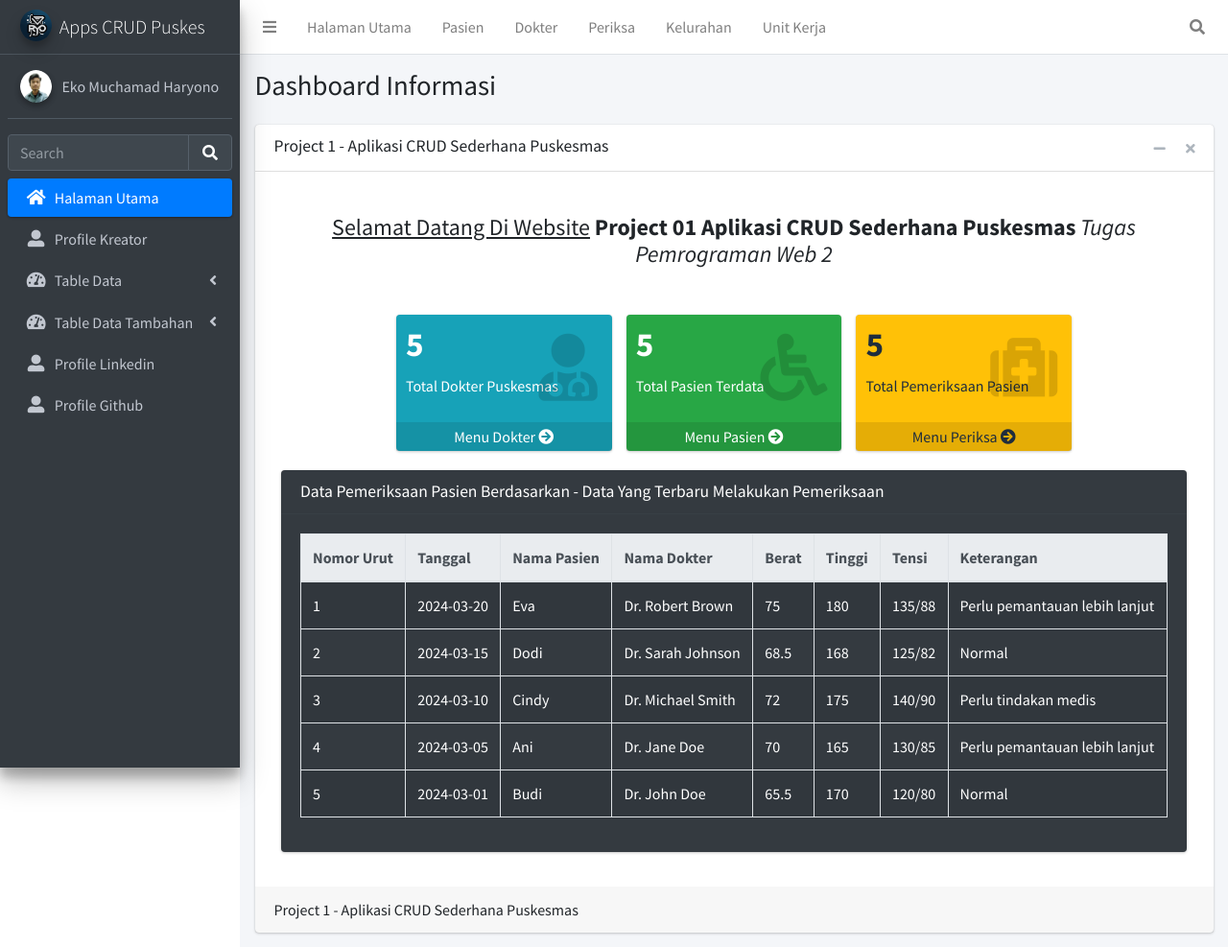
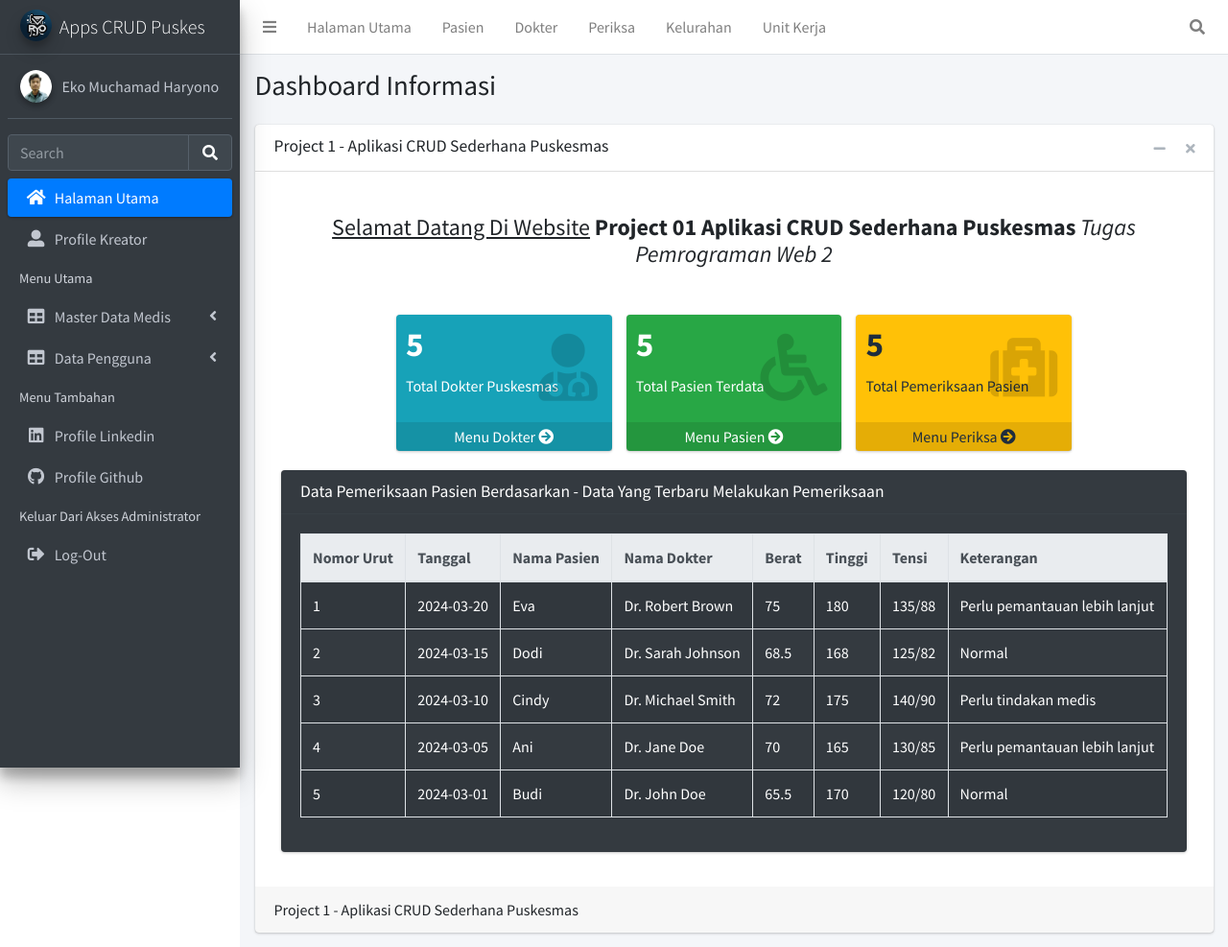
Before and after one commit to ekomh170/Project-1-PemWeb-2-10May, a PHP site: page /menu/index.php in a window 1280 px wide. Shown: the top 987 px of the page at 96% size. Run offline with PHP 8.4, Linux system fonts and the light colour scheme; data comes from the database, SQL or seed files in the repository; some libraries are stand-ins or nearby versions.

Commit message:
22. Melakukan Penambahan Fitur Logut Dan Menyesuaikan Pada Sidebar Halaman Utama Terlebih Dahulu

```diff
--- a/menu/sidebar.php
+++ b/menu/sidebar.php
@@ -50,7 +50,6 @@
                         </p>
                     </a>
                 </li>
-
                 <li class="nav-item">
                     <!-- Validasi IF Untuk Menu Profile jika url profile.php nav-link active jika tidak non aktif -->
                     <?php
@@ -68,11 +67,13 @@
                     </a>
                 </li>
 
+                <li class="nav-header">Menu Utama</li>
+
                 <li class="nav-item">
                     <a href="#" class="nav-link">
-                        <i class="nav-icon fas fa-tachometer-alt"></i>
+                        <i class="nav-icon fas fa-table"></i>
                         <p>
-                            Table Data
+                            Master Data Medis
                             <i class="right fas fa-angle-left"></i>
                         </p>
                     </a>
@@ -95,18 +96,6 @@
                                 <p>Table Periksa</p>
                             </a>
                         </li>
-                    </ul>
-                </li>
-
-                <li class="nav-item">
-                    <a href="#" class="nav-link">
-                        <i class="nav-icon fas fa-tachometer-alt"></i>
-                        <p>
-                            Table Data Tambahan
-                            <i class="right fas fa-angle-left"></i>
-                        </p>
-                    </a>
-                    <ul class="nav nav-treeview">
                         <li class="nav-item">
                             <a href="kelurahan/index.php" class="nav-link">
                                 <i class="far fa-circle nav-icon"></i>
@@ -123,8 +112,26 @@
                 </li>
 
                 <li class="nav-item">
+                    <a href="#" class="nav-link">
+                        <i class="nav-icon fas fa-table"></i>
+                        <p>
+                            Data Pengguna
+                            <i class="right fas fa-angle-left"></i>
+                        </p>
+                    </a>
+                    <ul class="nav nav-treeview">
+                        <li class="nav-item">
+                            <a href="kelurahan/index.php" class="nav-link">
+                                <i class="far fa-circle nav-icon"></i>
+                                <p>Table Users</p>
+                            </a>
+                        </li>
+                    </ul>
+                </li>
+                <li class="nav-header">Menu Tambahan</li>
+                <li class="nav-item">
                     <a href="https://www.linkedin.com/in/eko-haryono-290/" class="nav-link" target="_blank">
-                        <i class="nav-icon fas fa-user-alt"></i>
+                        <i class="nav-icon fab fa-linkedin"></i>
                         <p>
                             Profile Linkedin
                         </p>
@@ -133,9 +140,20 @@
 
                 <li class="nav-item">
                     <a href="https://github.com/ekomh170" class="nav-link" target="_blank">
-                        <i class="nav-icon fa fa-user-alt"></i>
+                        <i class="nav-icon fab fa-github"></i>
                         <p>
                             Profile Github
+                        </p>
+                    </a>
+                </li>
+
+                <li class="nav-header">Keluar Dari Akses Administrator</li>
+
+                <li class="nav-item">
+                    <a href="../config/logout.php" class="nav-link" target="_blank">
+                        <i class="nav-icon fas  fa-sign-out-alt"></i>
+                        <p>
+                            Log-Out
                         </p>
                     </a>
                 </li>
```
Also changed, not shown: config/logout.php (added, +14 -0 lines).
